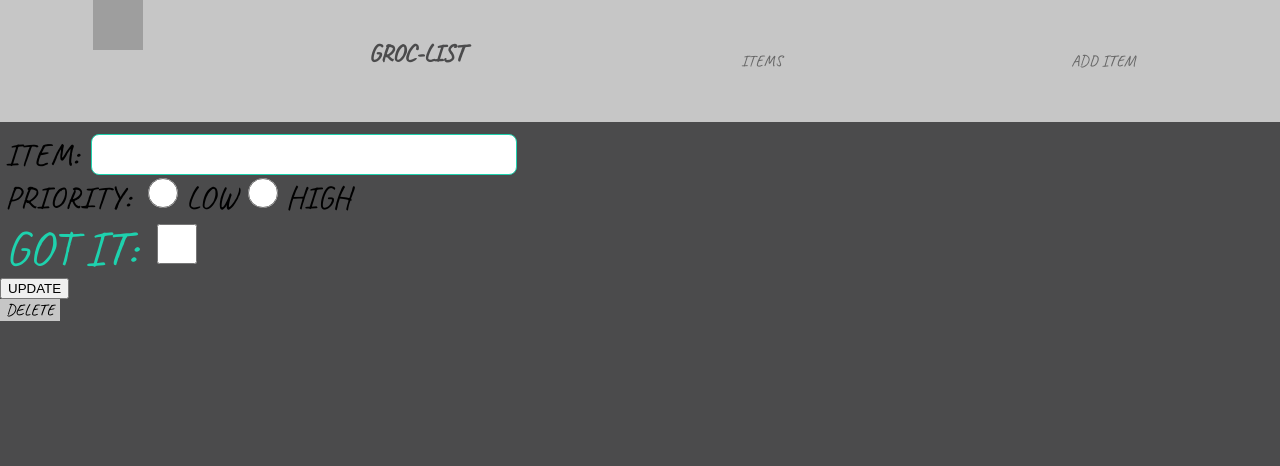
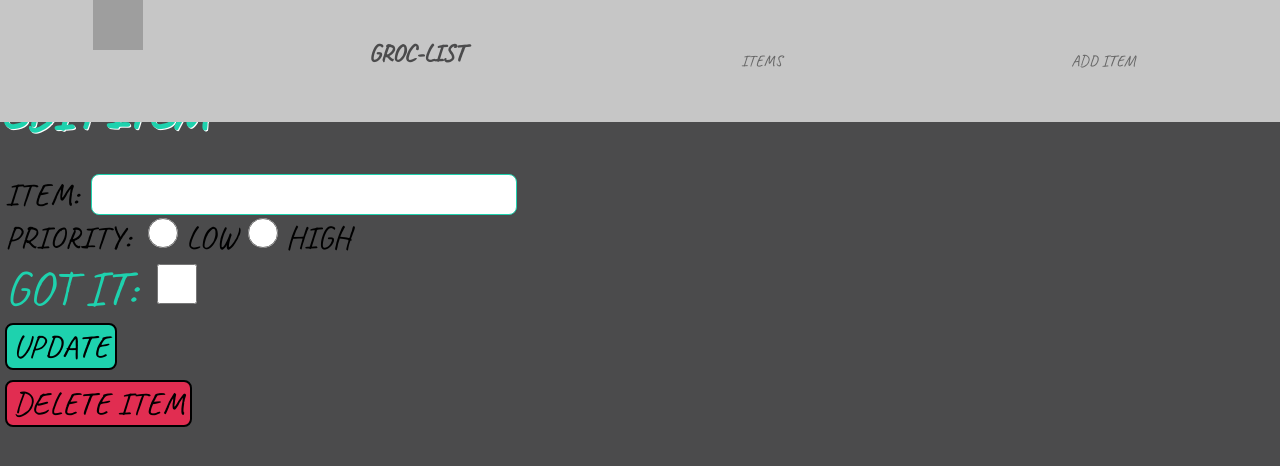
Before and after one commit to jeremyjmaloney/groc-list, a React (Create React App) app: page /edit/1 in a window 1280 px wide. Shown: the top 466 px of the page. Built offline with nearby package versions, Linux system fonts and the light colour scheme; no server answers; grey boxes are pictures that could not be loaded.

Commit message:
Finished styling for update item and add item pages

```diff
--- a/src/App.css
+++ b/src/App.css
@@ -40,8 +40,14 @@ body {
 a {
   text-decoration: none;
 }
+h1 {
+  font-size: 3em;
+  color: #1ed2ae;
+  text-shadow: 1px 1px white;
+}
 h4 {
   color: black;
+  text-shadow: 1px 1px white;
   margin: 10px;
   font-size: 1.5em;
   position: absolute;
@@ -120,3 +126,13 @@ input[type='radio'] {
   height: 30px;
   width: 30px;
 }
+.update-btn, .delete-btn {
+  font-size: 2em;
+  background-color: #1ed2ae;
+  border: 2px solid black;
+  border-radius: 8px;
+  margin: 5px;
+}
+.delete-btn {
+  background-color: #E12D51;
+}
--- a/src/components/create-item.component.js
+++ b/src/components/create-item.component.js
@@ -48,19 +48,19 @@ export default class CreateItem extends Component {
   render() {
     return (
       <div className='create-form'>
-        <h1>ADD NEW ITEM</h1>
+        <h1>ADD ITEM</h1>
         <form onSubmit={this.onSubmit}>
           <label>ITEM: </label>
-          <input type='text' value={this.state.item_description} onChange={this.onChangeItemDescription} />
+          <input type='text' value={this.state.item_description} onChange={this.onChangeItemDescription} /><br />
 
           <label>PRIORITY</label>
           <input type='radio' name='priorityOptions' id='priorityLow' value='Low' checked={this.state.item_priority==='Low'} onChange={this.onChangeItemPriority} />
           <label>LOW</label>
 
           <input type='radio' name='priorityOptions' id='priorityHigh' value='High' checked={this.state.item_priority==='High'} onChange={this.onChangeItemPriority} />
-          <label>HIGH</label>
+          <label>HIGH</label><br />
 
-          <input className='submit-btn' type='submit' value='ADD ITEM' />
+          <input className='update-btn' type='submit' value='ADD ITEM' />
         </form>
       </div>
     )
--- a/src/components/edit-item.component.js
+++ b/src/components/edit-item.component.js
@@ -84,9 +84,9 @@ export default class EditItem extends Component {
           <label className='checkbox'>GOT IT: </label>
           <input type='checkbox' name='completedCheckbox' id='completedCheckbox' className='checkbox' onChange={this.onChangeItemCompleted} checked={this.state.item_completed} value={this.state.item_completed} /><br />
 
-          <input className='submit-btn' type='submit' value='UPDATE' />
+          <button className='update-btn' type='submit' value='UPDATE'>UPDATE</button>
         </form>
-        <button className='delete-btn' onClick={this.handleDelete}>DELETE</button>
+        <button className='delete-btn' onClick={this.handleDelete}>DELETE ITEM</button>
       </div>
     )
   }
```
